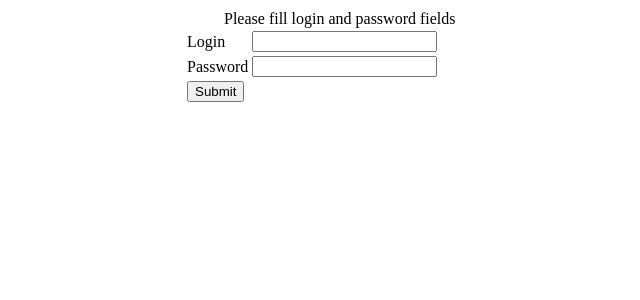
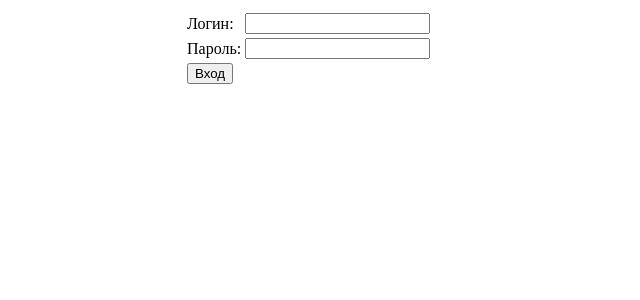
Before and after one commit to VITca64rus/cats, a Flask app: page /login in a window 1280 px wide. Shown: the part 52-352 px from the top of the page, without its empty margins (56-696 px from the left). Run offline with Flask 2, Linux system fonts and the light colour scheme; some libraries are stand-ins or nearby versions.

Commit message:
add FlaskForm for login

```diff
--- a/requirements.txt
+++ b/requirements.txt
@@ -2,6 +2,7 @@ click==8.1.2
 Flask==2.1.1
 Flask-Login==0.6.0
 Flask-SQLAlchemy==2.5.1
+Flask-WTF==1.0.1
 greenlet==1.1.2
 importlib-metadata==4.11.3
 itsdangerous==2.1.2
@@ -10,4 +11,5 @@ MarkupSafe==2.1.1
 psycopg2==2.9.3
 SQLAlchemy==1.4.34
 Werkzeug==2.1.1
+WTForms==3.0.1
 zipp==3.8.0
--- /dev/null
+++ b/sber/forms.py
@@ -0,0 +1,8 @@
+from flask_wtf import FlaskForm
+from wtforms import StringField, PasswordField, SubmitField, SelectField
+from wtforms.validators import DataRequired
+
+class LoginForm(FlaskForm):
+    login = StringField("Логин: ", validators=[DataRequired()])
+    password = PasswordField("Пароль: ", validators=[DataRequired()])
+    submit = SubmitField("Вход")
--- a/sber/models.py
+++ b/sber/models.py
@@ -3,12 +3,16 @@ from sber import db, manager
 
 
 class User (db.Model, UserMixin):
+    __tablename__ = 'user'
+
     id = db.Column(db.Integer, primary_key=True)
     login = db.Column(db.String(128), nullable=False, unique=True)
     password = db.Column(db.String(255), nullable=False)
 
 
 class Cat (db.Model):
+    __tablename__ = 'cat'
+
     id = db.Column(db.Integer, primary_key=True)
     name = db.Column(db.String(128), nullable=False)
     age = db.Column(db.Integer, nullable=False)
--- a/sber/routes.py
+++ b/sber/routes.py
@@ -5,13 +5,15 @@ import os
 from sber.models import User, Cat
 from sber import app
 from sber.full_text_search import create_connection, execute_read_query
+from sber.forms import LoginForm
 
 
 @app.route('/login', methods=['GET', 'POST'])
 def login_page():
-    login = request.form.get('login')
-    password = request.form.get('password')
-    if login and password:
+    form = LoginForm()
+    if form.validate_on_submit():
+        login = form.login.data
+        password = form.password.data
         user = User.query.filter_by(login=login).first()
         if user and check_password_hash(user.password, password):
             login_user(user)
@@ -23,9 +25,7 @@ def login_page():
         else:
             logout_user()
             flash('Login or password is not correct')
-    else:
-        flash('Please fill login and password fields')
-    return render_template("login.html")
+    return render_template("login.html", form = form)
 
 
 @app.route('/admin/cat')
--- a/sber/static/style.css
+++ b/sber/static/style.css
@@ -68,6 +68,7 @@ nav {
 	display: flex;
 	padding: 0;
 	list-style-type: none;
+	margin-bottom: 50px;
 }
 #pagination li {
 	margin-right: 5px;
--- a/sber/templates/cats.html
+++ b/sber/templates/cats.html
@@ -2,13 +2,9 @@
 
 {% block head %}
 <script>
-$(document).ready(function()
-{
-    pres();
-});
+    $(document).ready(function(){ pres(); });
 </script>
 {% endblock %}
-
 
 {% block title %}
     СберМурркет
--- a/sber/templates/login.html
+++ b/sber/templates/login.html
@@ -16,19 +16,21 @@
   {% endif %}
 {% endwith %}
 
-<form method="POST">
+<form action="" method="POST">
     <table>
+        {{ form.csrf_token }}
         <tr>
-            <td>Login</td>
-            <td><input type="text" name="login"></td>
+            <td>{{ form.login.label }}</td>
+            <td>{{ form.login(size=20) }}</td>
         </tr>
         <tr>
-            <td>Password</td>
-            <td><input type="password" name="password"></td>
+            <td>{{ form.password.label }}</td>
+            <td>{{ form.password(size=20) }}</td>
         </tr>
         <tr>
-            <td><input type="submit"></td>
+            <td>{{ form.submit }}</td>
         </tr>
     </table>
 </form>
+
 {% endblock %}
```
Also changed, not shown: 1 other file.
